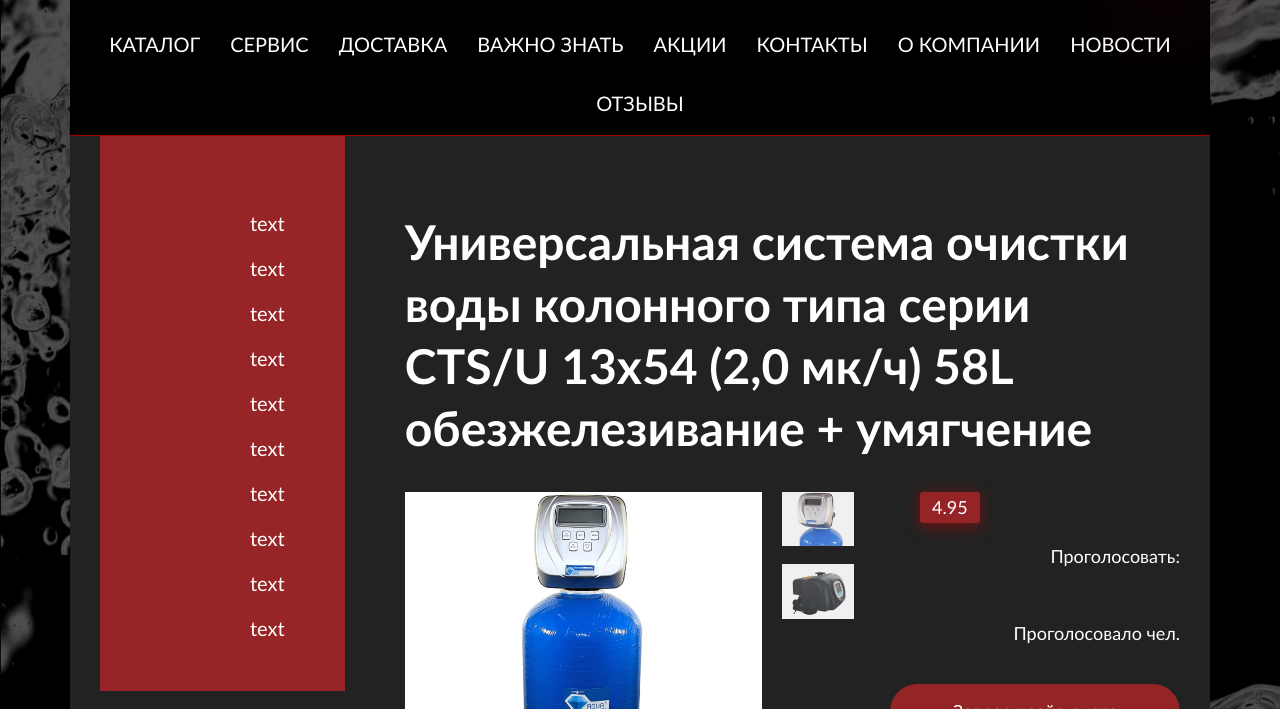
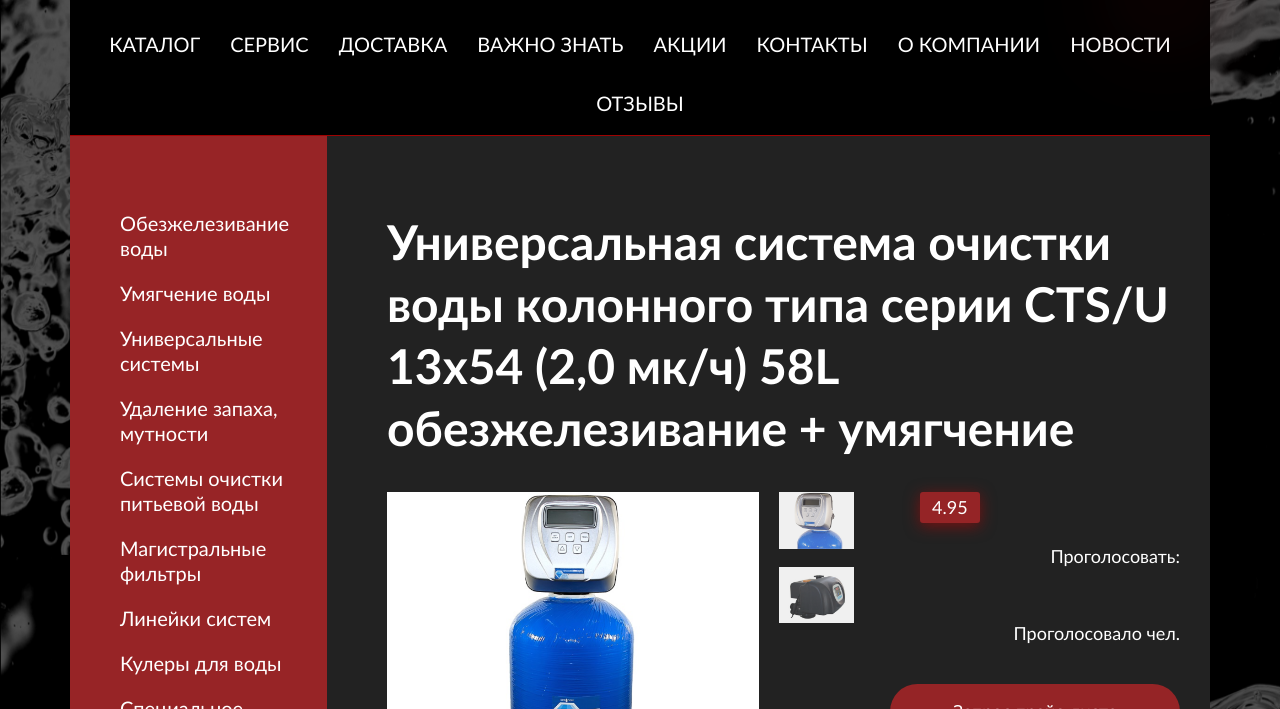
Before and after one commit to Do-omka/domwody, a plain HTML site: page src/product.html in a window 1280 px wide. Shown: the part 243-952 px from the top of the page. Drawn offline with nearby package versions, Linux system fonts and the light colour scheme; files that its build step writes are made by us from their sources; files whose address does not match are found by name.

Commit message:
aside categories

```diff
--- a/src/less/index.less
+++ b/src/less/index.less
@@ -467,11 +467,65 @@ section,
 }
 
 .aside_categories {
-	background-color: rgb(151, 36, 38);
-	padding: 75rem 60rem 30rem 150rem;
-
-	li {
+	// position: relative;
+	margin-left: -15px;
+
+	@media @sm {
+		margin-left: -30rem;
+	}
+
+	nav {
+		padding: 75rem 24rem 30rem;
+		padding-left: calc(20rem + 15px);
+		background-color: rgb(151, 36, 38);
+
+		@media @sm {
+			padding-left: calc(20rem + 30rem);
+		}
+	}
+
+	&::after {
+		content: '';
+		// position: absolute;
+		bottom: 0;
+		width: 100%;
+		height: 184rem;
+		background: svg-load('../img/aside_categories-bottom-bg.svg') no-repeat center / 100% 100%;
+	}
+
+	.categories {
+		> li {
+			margin-bottom: 1em;
+		}
+
+		&-item {
+			display: flex;
+			justify-content: space-between;
+
+			&.active {
+				.expand {
+					transform: none;
+				}
+
+				+ .subcategories {
+					.c;
+					padding-left: 1em;
+				}
+			}
+		}
+	}
+
+	.subcategories {
+		display: none;
 		margin-bottom: 1em;
+	}
+
+	.expand {
+		width: 14rem;
+		height: 14rem;
+		background: svg-load('../img/expand_arrow-bg.svg',  stroke='#fff') no-repeat center / 100%;
+		transition: .2s ease all;
+		transform: rotate(-90deg);
 	}
 }
 
--- a/src/tpl/aside_categories.html
+++ b/src/tpl/aside_categories.html
@@ -1,35 +1,70 @@
 <div class='aside_categories'>
 	<nav>
-		<ul>
+		<ul class='categories'>
 			<li>
-				<a href=''>text</a>
+				<div class='categories-item'>
+					<a href=''>Обезжелезивание воды</a>
+					<button type='button' class='expand' onclick="this.parentNode.classList.toggle('active')"></button>
+				</div>
+
+				<ul class='subcategories'>
+					<li><a href=''>text</a></li>
+					<li><a href=''>text</a></li>
+				</ul>
 			</li>
 			<li>
-				<a href=''>text</a>
+				<div class='categories-item'>
+					<a href=''>Умягчение воды</a>
+					<button type='button' class='expand' onclick="this.parentNode.classList.toggle('active')"></button>
+				</div>
 			</li>
 			<li>
-				<a href=''>text</a>
+				<div class='categories-item'>
+					<a href=''>Универсальные системы</a>
+					<button type='button' class='expand' onclick="this.parentNode.classList.toggle('active')"></button>
+				</div>
 			</li>
 			<li>
-				<a href=''>text</a>
+				<div class='categories-item'>
+					<a href=''>Удаление запаха, мутности</a>
+					<button type='button' class='expand' onclick="this.parentNode.classList.toggle('active')"></button>
+				</div>
 			</li>
 			<li>
-				<a href=''>text</a>
+				<div class='categories-item'>
+					<a href=''>Системы очистки питьевой воды</a>
+					<button type='button' class='expand' onclick="this.parentNode.classList.toggle('active')"></button>
+				</div>
 			</li>
 			<li>
-				<a href=''>text</a>
+				<div class='categories-item'>
+					<a href=''>Магистральные фильтры</a>
+					<button type='button' class='expand' onclick="this.parentNode.classList.toggle('active')"></button>
+				</div>
 			</li>
 			<li>
-				<a href=''>text</a>
+				<div class='categories-item'>
+					<a href=''>Линейки систем</a>
+					<button type='button' class='expand' onclick="this.parentNode.classList.toggle('active')"></button>
+				</div>
 			</li>
 			<li>
-				<a href=''>text</a>
+				<div class='categories-item'>
+					<a href=''>Кулеры для воды</a>
+					<button type='button' class='expand' onclick="this.parentNode.classList.toggle('active')"></button>
+				</div>
 			</li>
 			<li>
-				<a href=''>text</a>
+				<div class='categories-item'>
+					<a href=''>Специальное оборудование</a>
+					<button type='button' class='expand' onclick="this.parentNode.classList.toggle('active')"></button>
+				</div>
 			</li>
 			<li>
-				<a href=''>text</a>
+				<div class='categories-item'>
+					<a href=''>Комплектующие</a>
+					<button type='button' class='expand' onclick="this.parentNode.classList.toggle('active')"></button>
+				</div>
 			</li>
 		</ul>
 	</nav>
```
